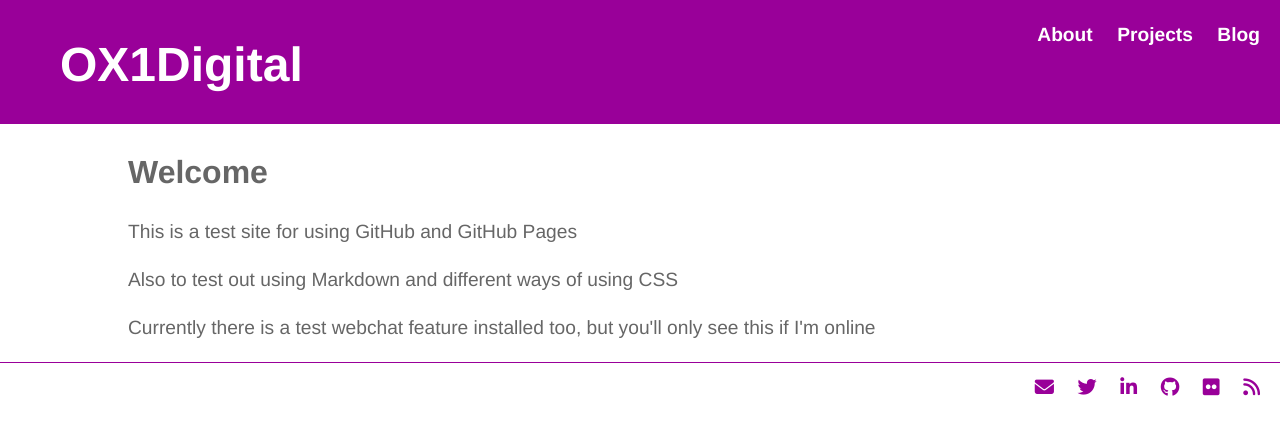
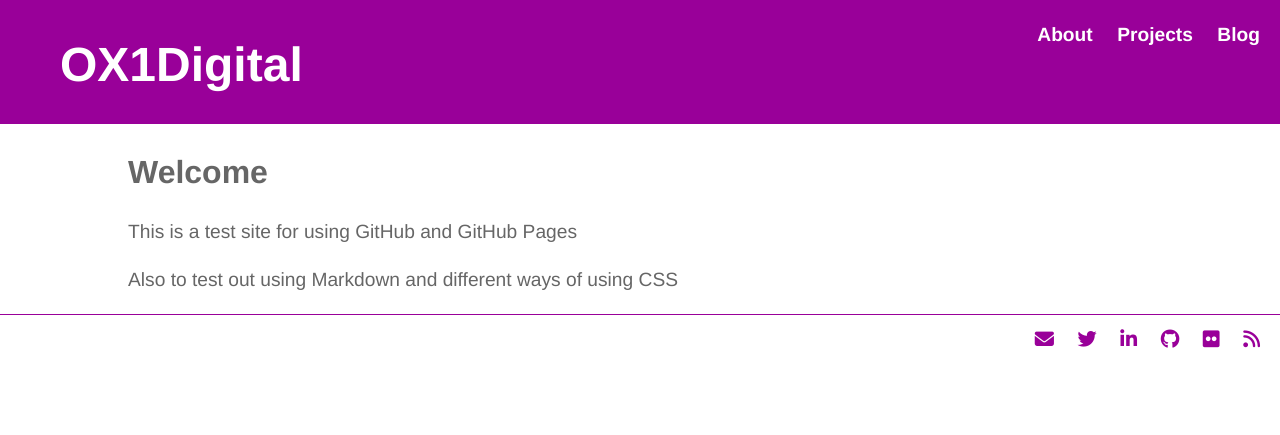
Before and after one commit to electronicdreamplant/electronicdreamplant.github.io, a Jekyll site: the page built from index.html, in a window 1280 px wide. Shown: the top 435 px of the page. Built offline with Jekyll 4.4.1, drawn with Linux system fonts in a browser that asks for light colours; nearby versions of some CDN libraries.

Commit message:
Update index.html
Removing tawk.to

```diff
--- a/index.html
+++ b/index.html
@@ -6,6 +6,5 @@ title: OX1Digital, GitHub beginner
 	<h2>Welcome</h2>
 	<p>This is a test site for using GitHub and GitHub Pages</p>
 	<p>Also to test out using Markdown and different ways of using CSS</p>
-	<p>Currently there is a test webchat feature installed too, but you'll only see this if I'm online</p>
 
 </div><!-- /.blurb -->
```
